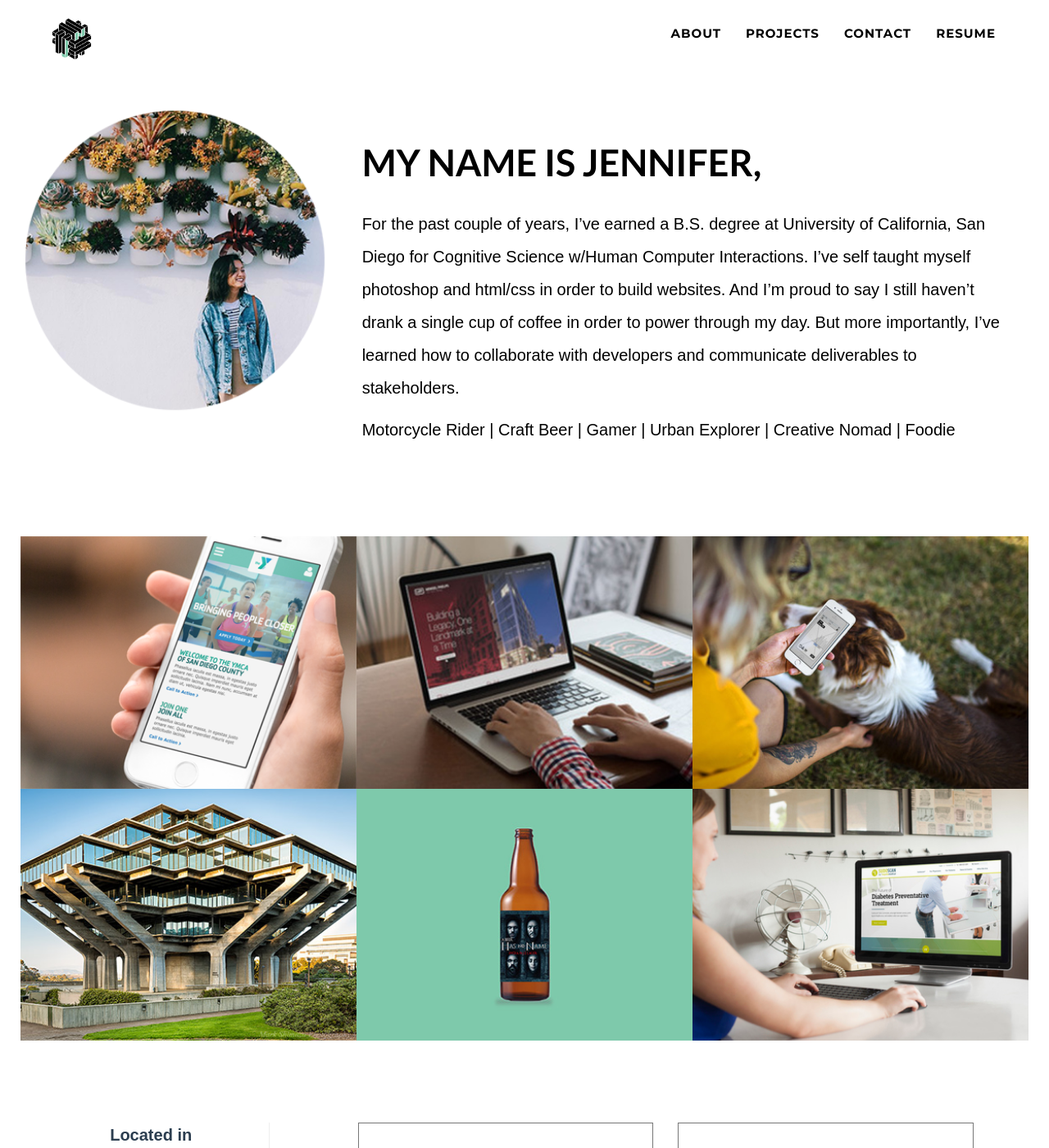
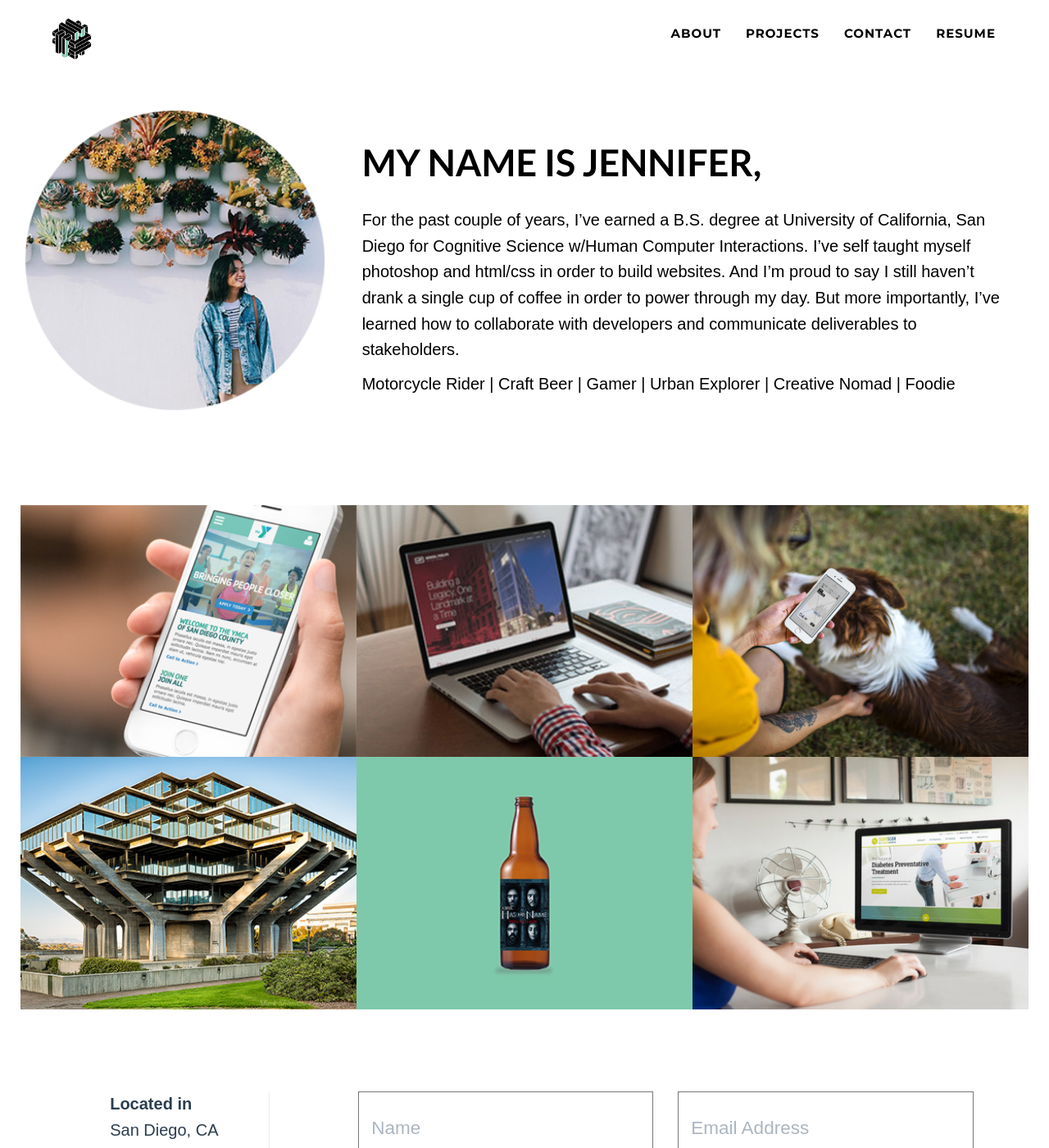
Before and after one commit to jeni4nguy/jeni4nguy.github.io, a Jekyll site: the page built from index.html, in a window 1280 px wide and 1400 px high, scrolled down 644 px. Shown: the whole window at 82% size. Built offline with Jekyll 4.4.1, drawn with Linux system fonts in a browser that asks for light colours.

Commit message:
1.58em
homepage about section

```diff
--- a/_includes/css/main.css
+++ b/_includes/css/main.css
@@ -235,7 +235,7 @@ section.success {
 }
 #about p{
   /*width: 80%;*/
-  line-height: 2em;
+  line-height: 1.58em;
 }
 
 @media(min-width: 768px){
```
Also changed, not shown: 1 other file.
